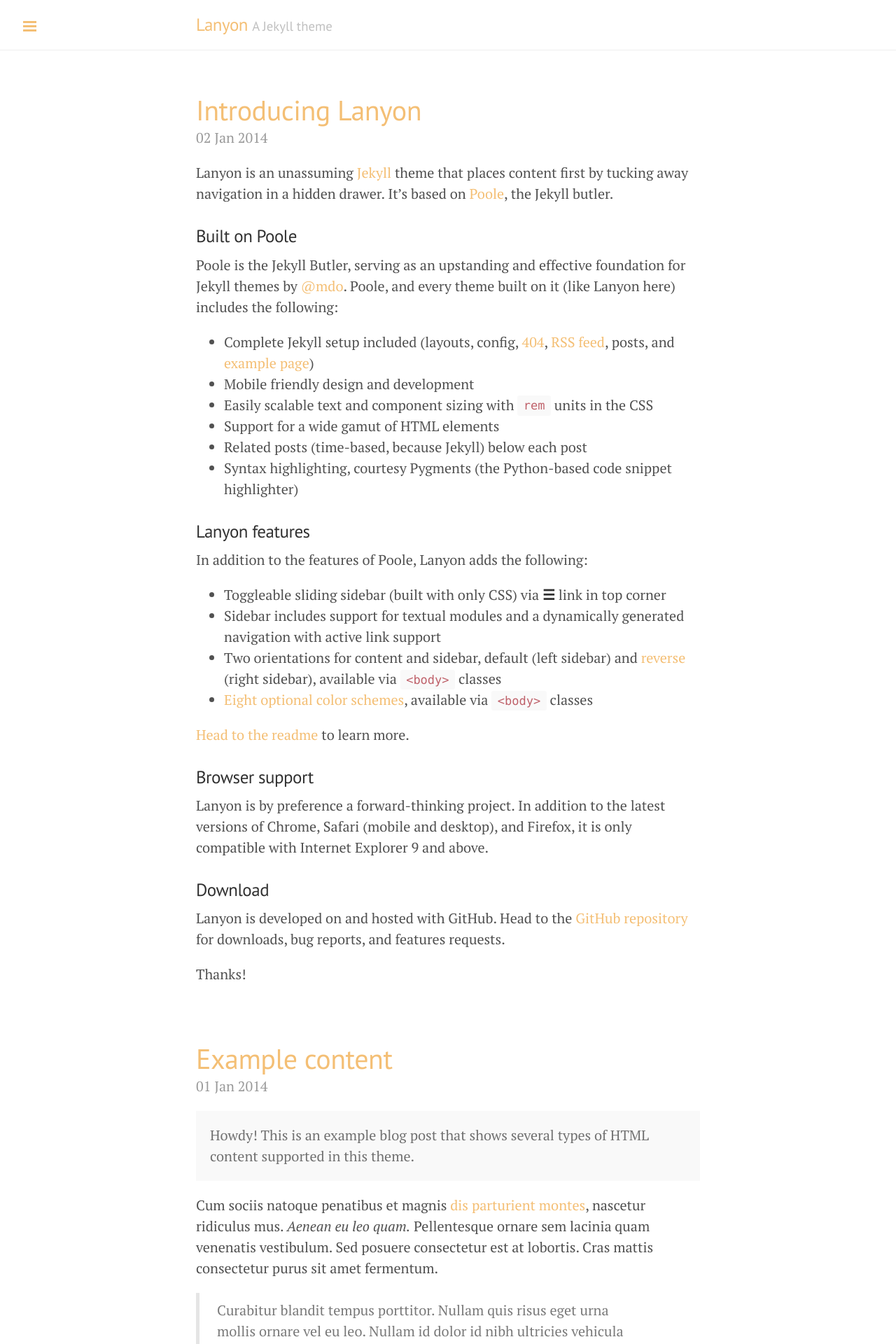
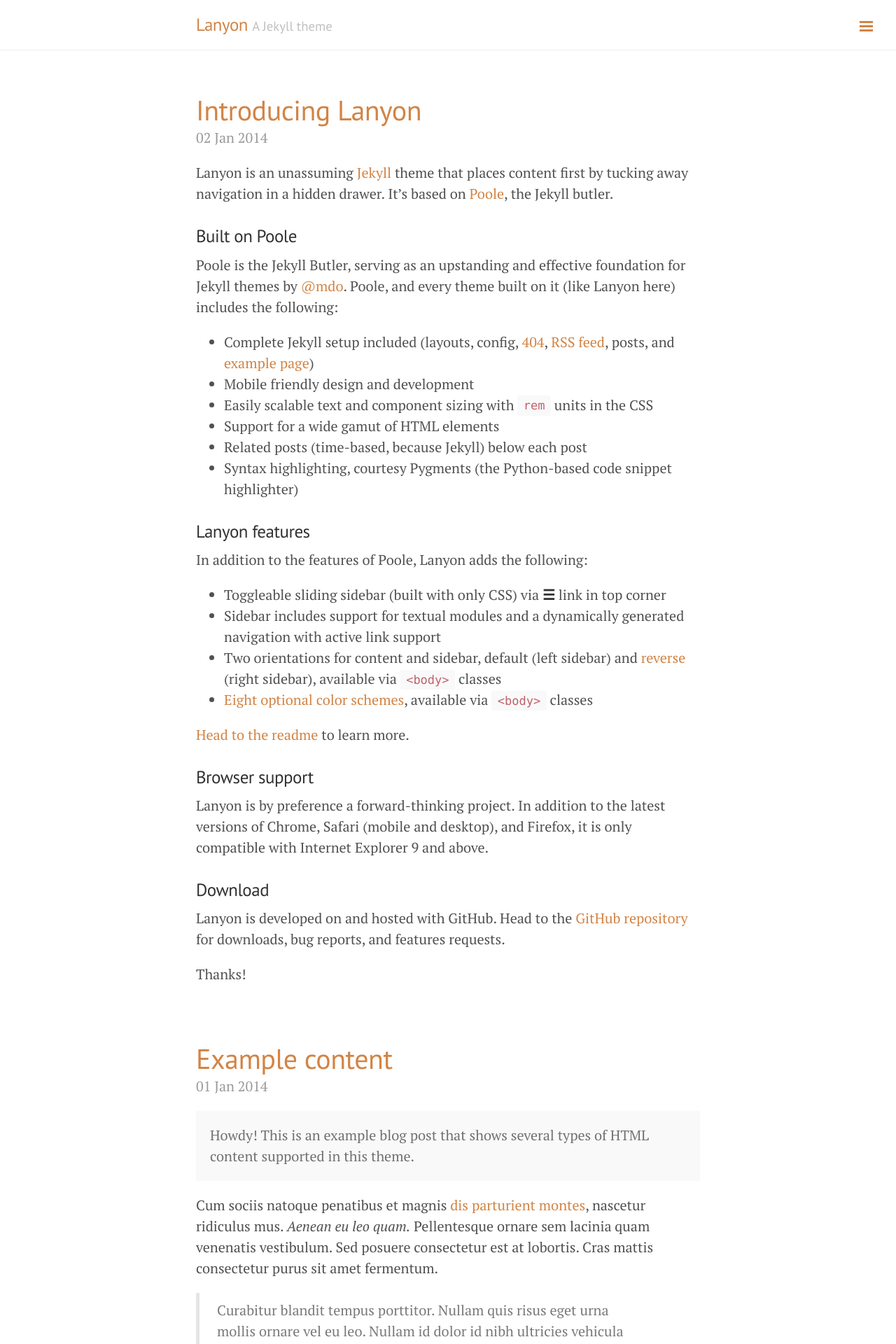
Before and after one commit to djaus2/BruceEckel.github.io, a Jekyll site: the page built from index.html, in a window 1280 px wide. Shown: the top 1920 px of the page at 70% size. Built offline with Jekyll 4.4.1, drawn with Linux system fonts in a browser that asks for light colours; Markdown is read by kramdown in place of the engine named in the settings; the list of posts is cut into pages by our own code.

Commit message:
More tuning

```diff
--- a/_layouts/default.html
+++ b/_layouts/default.html
@@ -3,7 +3,7 @@
 
   {% include head.html %}
 
-  <body class="theme-base-0a" class="layout-reverse sidebar-overlay">
+  <body class="theme-base-09 layout-reverse sidebar-overlay">
 
     {% include sidebar.html %}
 
```
